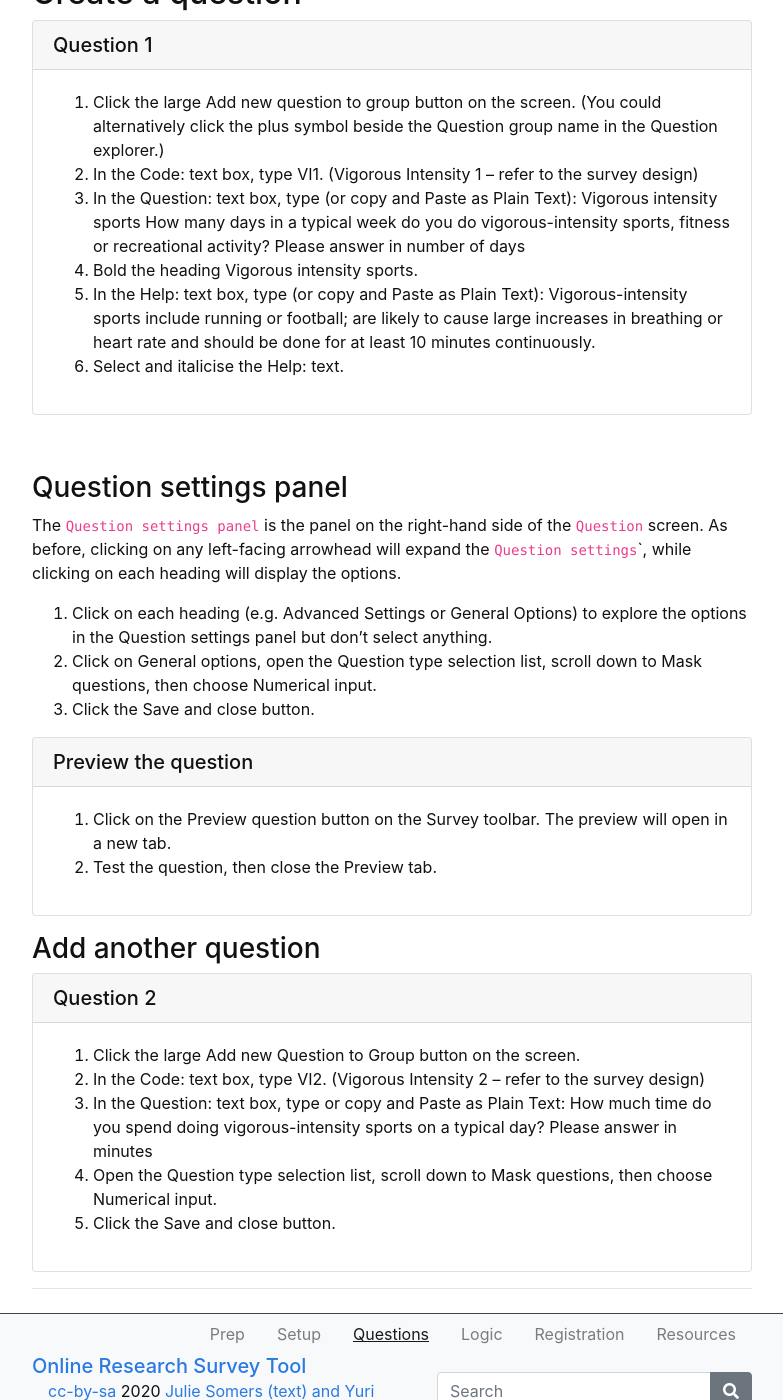
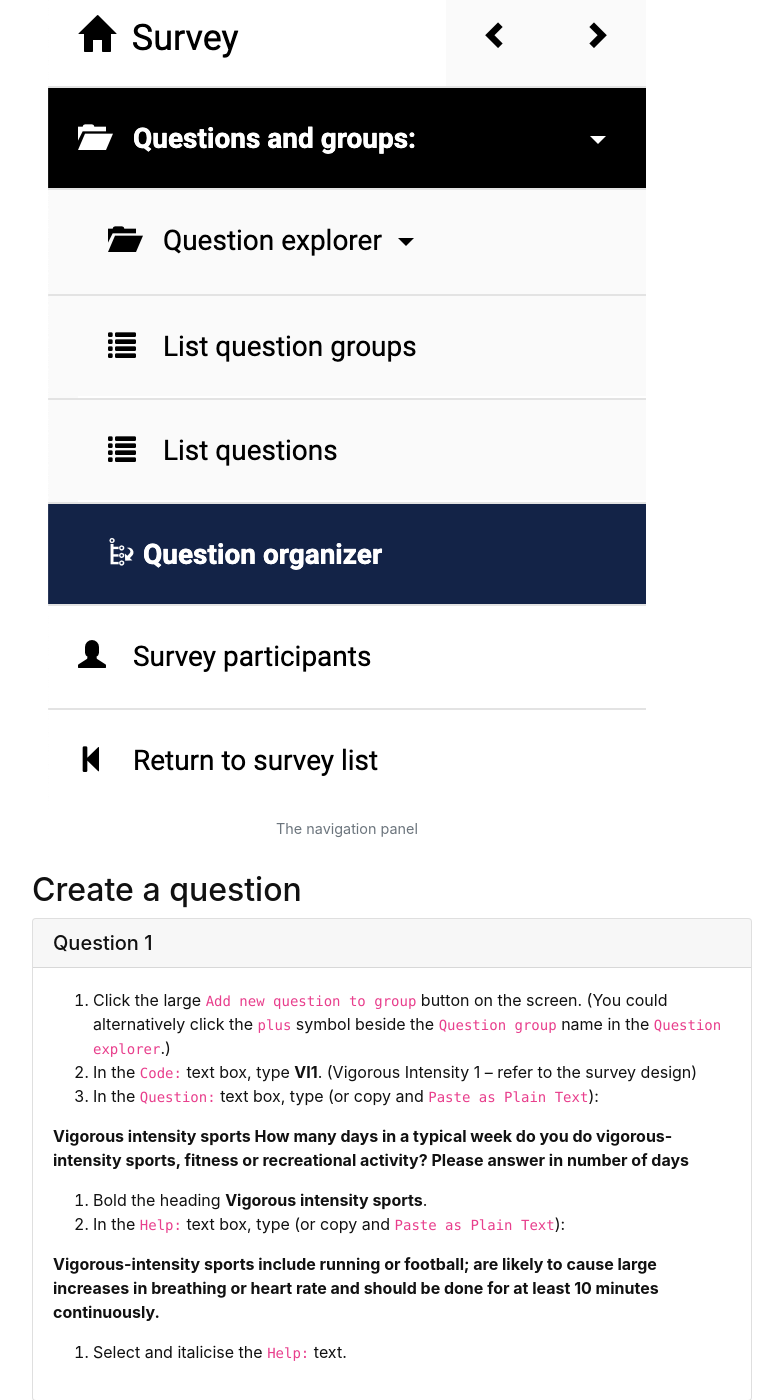
Before and after one commit to ybanens/survey-tool, a Jekyll site: the page built from content/2-groups-and-questions.md, in a window 1280 px wide and 1400 px high, scrolled down 1163 px. Shown: the whole window, without its empty margins (248-1031 px from the left). Built offline with Jekyll 4.4.1, drawn with Linux system fonts in a browser that asks for light colours; some of the changed text lies outside the part shown.

Commit message:
Update Groups and questions

```diff
--- a/content/2-groups-and-questions.md
+++ b/content/2-groups-and-questions.md
@@ -17,10 +17,10 @@ Each survey must have at least one `Question group`, but it is useful to categor
 2.	In the `Title:` text box, type **Activity and Movement**.  (Refer to the survey design)
 3.	In the `Description:` text box, type (or copy and `Paste as Plain Text`):
 
-You are about to be asked about your day to day activity levels. This section is broken down into two main types of activities: vigorous-intensity sports and moderate-intensity sports.
-When answering, please think about a typical week when you would be at school, university or at work. If you do not work and are not in education, please think about the activities you do during the equivalent hours of the day.
+**You are about to be asked about your day to day activity levels. This section is broken down into two main types of activities: vigorous-intensity sports and moderate-intensity sports.
+When answering, please think about a typical week when you would be at school, university or at work. If you do not work and are not in education, please think about the activities you do during the equivalent hours of the day.**
 
-4.	Click the Save and close button.{% endcapture %}
+4.	Click the `Save and close button`.{% endcapture %}
 {% include card.md header="Question Group 1" text=text %}
 
 
@@ -29,45 +29,52 @@ When answering, please think about a typical week when you would be at school, u
 {% capture text %}The panel on the left of the screen is the Navigation panel.  Now that you have created a Question group, the Question explorer section has opened and displays the new Question group.{% endcapture %}
 {% include alert.md text=text color=info %}
 
+{% include figure.html img="nav-panel.png" alt="Navigation panel" caption="The navigation panel" width="100%" align="left" %}
 
 ## Create a question
 
 {% capture text %}
-1.	Click the large Add new question to group button on the screen. (You could alternatively click the plus symbol beside the Question group name in the Question explorer.)
-2.	In the Code: text box, type VI1. (Vigorous Intensity 1 – refer to the survey design)
-3.	In the Question: text box, type (or copy and Paste as Plain Text):
-Vigorous intensity sports
+1.	Click the large `Add new question to group` button on the screen. (You could alternatively click the `plus` symbol beside the `Question group` name in the `Question explorer`.)
+2.	In the `Code:` text box, type **VI1**. (Vigorous Intensity 1 – refer to the survey design)
+3.	In the `Question:` text box, type (or copy and `Paste as Plain Text`):
+
+**Vigorous intensity sports
 How many days in a typical week do you do vigorous-intensity sports, fitness or recreational activity?
-Please answer in number of days
-4.	Bold the heading Vigorous intensity sports.
-5.	In the Help: text box, type (or copy and Paste as Plain Text):
-Vigorous-intensity sports include running or football; are likely to cause large increases in breathing or heart rate and should be done for at least 10 minutes continuously.
-6.	Select and italicise the Help: text.{% endcapture %}
+Please answer in number of days**
+
+4.	Bold the heading **Vigorous intensity sports**.
+5.	In the `Help:` text box, type (or copy and `Paste as Plain Text`):
+
+**Vigorous-intensity sports include running or football; are likely to cause large increases in breathing or heart rate and should be done for at least 10 minutes continuously.**
+
+6.	Select and italicise the `Help:` text.{% endcapture %}
 {% include card.md header="Question 1" text=text %}
 
 
 ### Question settings panel
 
 The `Question settings panel` is the panel on the right-hand side of the `Question` screen.  As before, clicking on any left-facing arrowhead will expand the `Question settings``, while clicking on each heading will display the options.
-1.	Click on each heading (e.g. Advanced Settings or General Options) to explore the options in the Question settings panel but don’t select anything.
-2.	Click on General options, open the Question type selection list, scroll down to Mask questions, then choose Numerical input.
-3.	Click the Save and close button.
+1.	Click on each heading (e.g. **Advanced Settings** or **General Options**) to explore the options in the `Question settings` panel but don’t select anything.
+2.	Click on `General options`, open the `Question type` selection list, scroll down to `Mask questions`, then choose **Numerical input**.
+3.	Click the `Save and close` button.
 
 {% capture text %}
-1.	Click on the Preview question button on the Survey toolbar.  The preview will open in a new tab.
-2.	Test the question, then close the Preview tab.{% endcapture %}
+1.	Click on the `Preview question` button on the `Survey toolbar`.  The preview will open in a new tab.
+2.	Test the question, then close the `Preview` tab.{% endcapture %}
 {% include card.md header="Preview the question" text=text %}
 
 ### Add another question
 
 {% capture text %}
-1.	Click the large Add new Question to Group button on the screen.
-2.	In the Code: text box, type VI2. (Vigorous Intensity 2 – refer to the survey design)
-3.	In the Question: text box, type or copy and Paste as Plain Text:
-How much time do you spend doing vigorous-intensity sports on a typical day?
-Please answer in minutes
-4.	Open the Question type selection list, scroll down to Mask questions, then choose Numerical input.
-5.	Click the Save and close button.{% endcapture %}
+1.	Click the large `Add new Question to Group` button on the screen.
+2.	In the `Code:` text box, type **VI2**. (Vigorous Intensity 2 – refer to the survey design)
+3.	In the `Question:` text box, type or copy and `Paste as Plain Text`:
+
+**How much time do you spend doing vigorous-intensity sports on a typical day?
+Please answer in minutes**
+
+4.	Open the `Question type` selection list, scroll down to `Mask questions`, then choose **Numerical input**.
+5.	Click the `Save and close` button.{% endcapture %}
 {% include card.md header="Question 2" text=text %}
 
 ---
```
Also changed, not shown: content/4-registration-invitations.md (+4 -2 lines), images/nav-panel.png (added), 1 other file.
